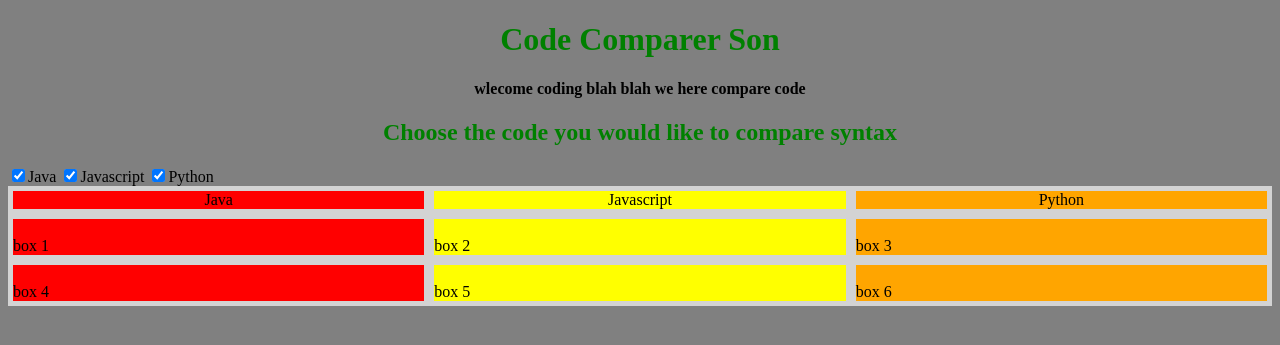
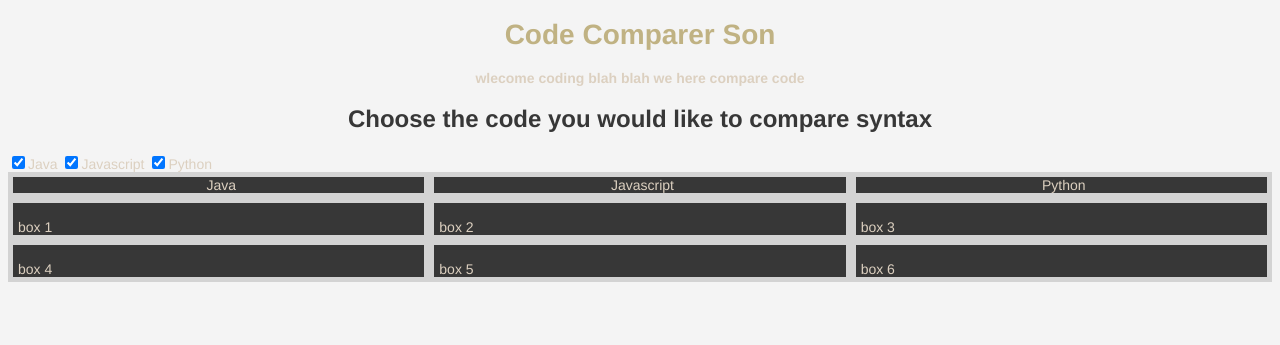
Before and after one commit to ghtie/code-comparer, a Python web app: template templates/index.html in a window 1280 px wide. Shown: the top 345 px of the page. Run offline with Jinja, Linux system fonts and the light colour scheme; the template is opened without the code that fills it, so the values that code supplies are empty; some libraries are stand-ins or nearby versions.

Commit message:
changed css

```diff
--- a/static/index.css
+++ b/static/index.css
@@ -1,22 +1,18 @@
-#panel {
-    padding: 50px;
-    display: none;
+body {
+  font-family: Helvetica;
+  font-weight: lighter;
+  font-size: 14px;
+  color: #DCD0C0;
+  background-color: #F4F4F4;
 }
 
-p {
-  color:green;
+h1 {
+  color: #C0B283;
 }
 
 h2 {
-  color:green;
-}
-
-h1 {
-  color: green;
-}
-
-body {
-  background-color: grey;
+  color:#373737;
+  font-size: 24px;
 }
 
 .flex-container {
@@ -28,22 +24,30 @@
 }
 
 .j-col {
-    background-color: red;
+    background-color: #373737;
     width: 100%;
-    height:100%;
+    height: 100%;
     margin: 5px;
+    padding-left: 5px;
 }
 
 .js-col {
-    background-color: yellow;
+    background-color: #373737;
     width: 100%;
-    height:100%;
+    height: 100%;
     margin: 5px;
+    padding-left: 5px;
 }
 
 .p-col {
-    background-color: orange;
+    background-color: #373737;
     width: 100%;
-    height:100%;
+    height: 100%;
     margin: 5px;
+    padding-left: 5px;
 }
+
+#panel {
+    padding: 50px;
+    display: none;
+}
```
